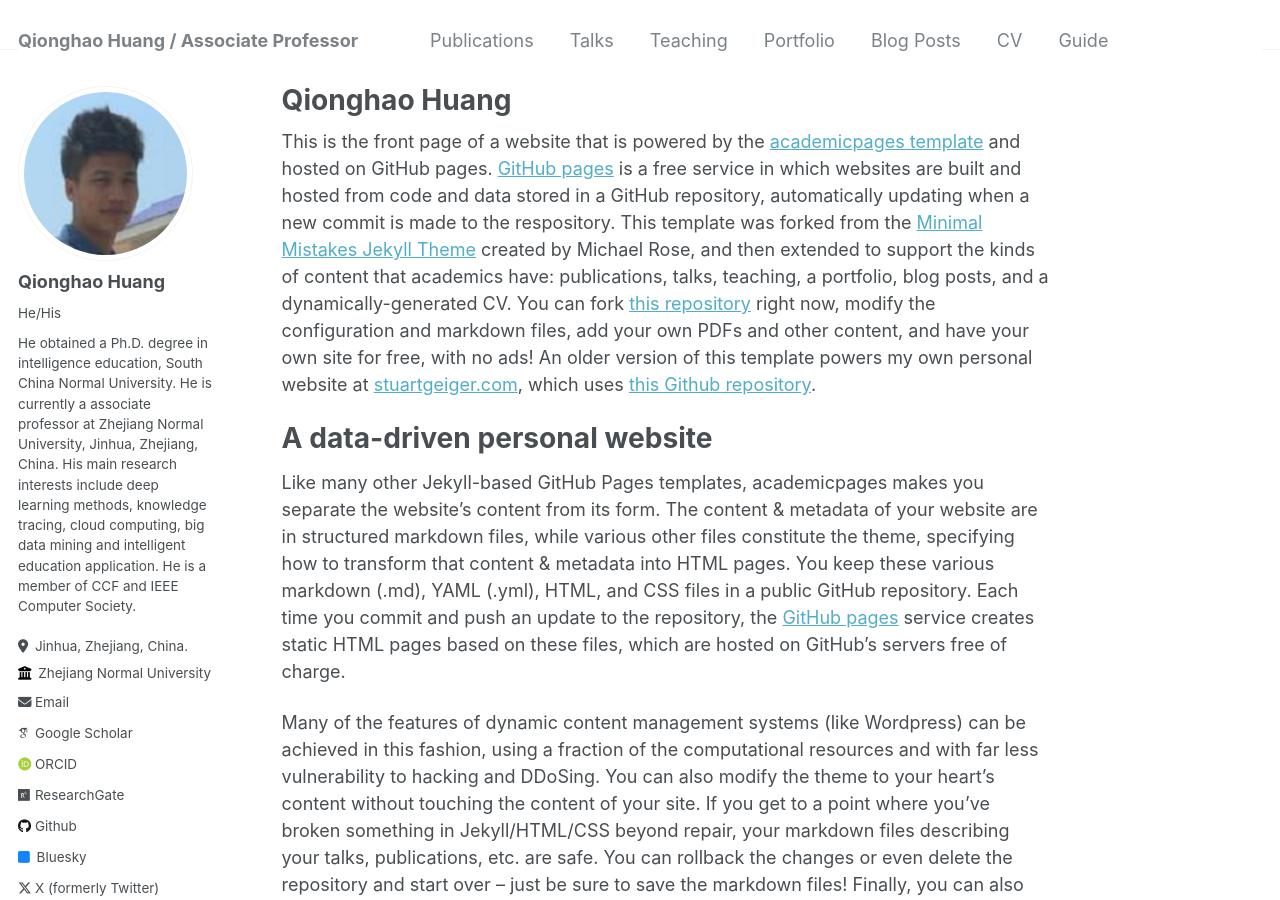
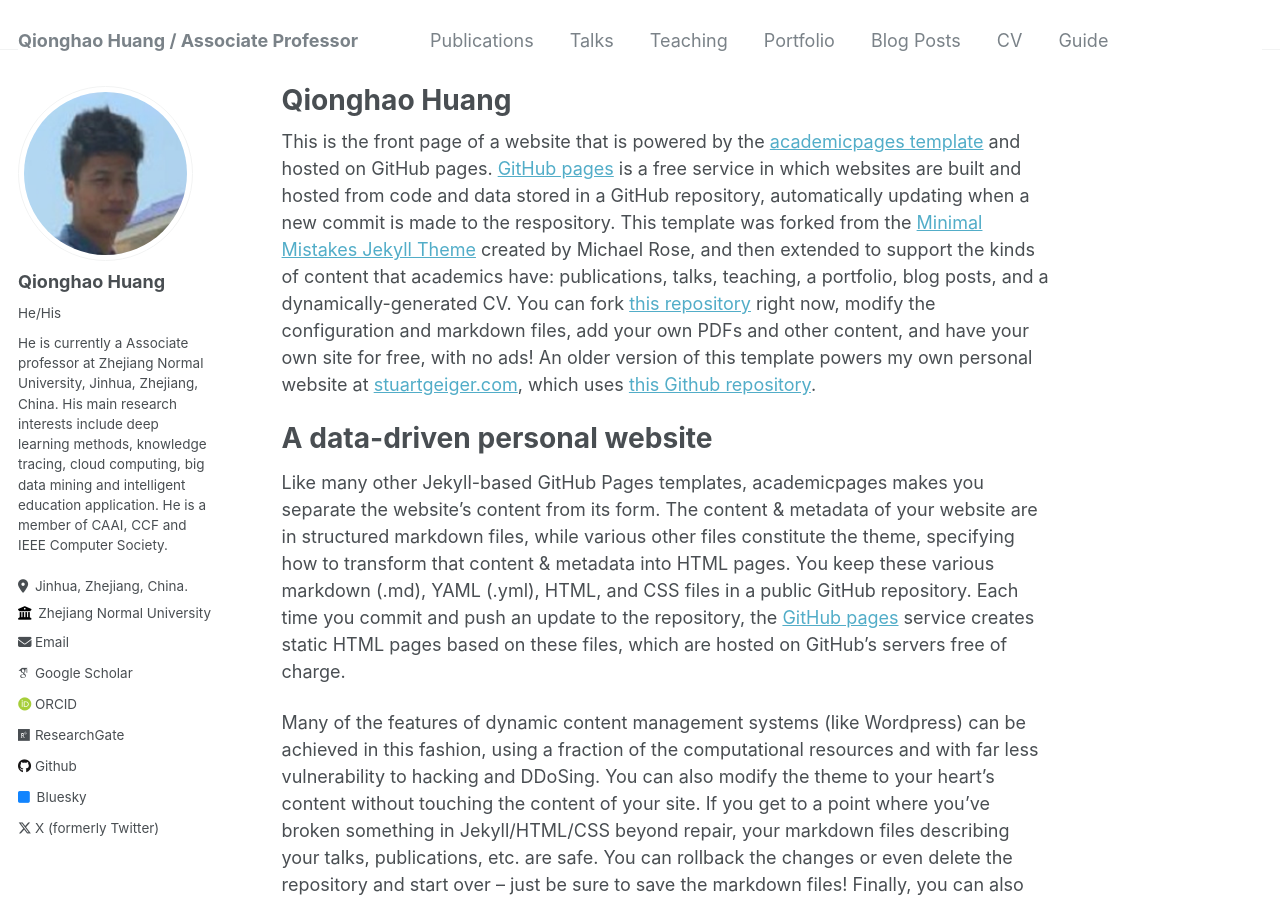
Before and after one commit to qhhuang-ai/qhhuang-ai.github.io, a Jekyll site: the page built from _pages/about.md, in a window 1280 px wide and 900 px high. Built offline with Jekyll 4.4.1, drawn with Linux system fonts in a browser that asks for light colours; some web fonts are replaced.

```diff
--- a/_config.yml
+++ b/_config.yml
@@ -24,7 +24,7 @@
   avatar           : "Qionghao_Huang.png"
   name             : "Qionghao Huang"
   pronouns         : "He/His"
-  bio              : "He obtained a Ph.D. degree in intelligence education, South China Normal University. He is currently a associate professor at Zhejiang Normal University, Jinhua, Zhejiang, China. His main research interests include deep learning methods, knowledge tracing, cloud computing, big data mining and intelligent education application. He is a member of CCF and IEEE Computer Society."
+  bio              : "He is currently a Associate professor at Zhejiang Normal University, Jinhua, Zhejiang, China. His main research interests include deep learning methods, knowledge tracing, cloud computing, big data mining and intelligent education application. He is a member of CAAI, CCF and IEEE Computer Society."
   location         : "Jinhua, Zhejiang, China."
   employer         : "Zhejiang Normal University"
   uri              : # URL
```
